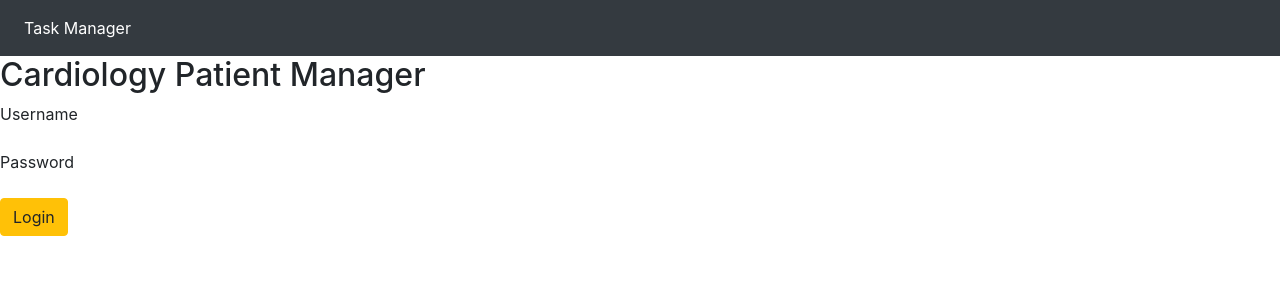
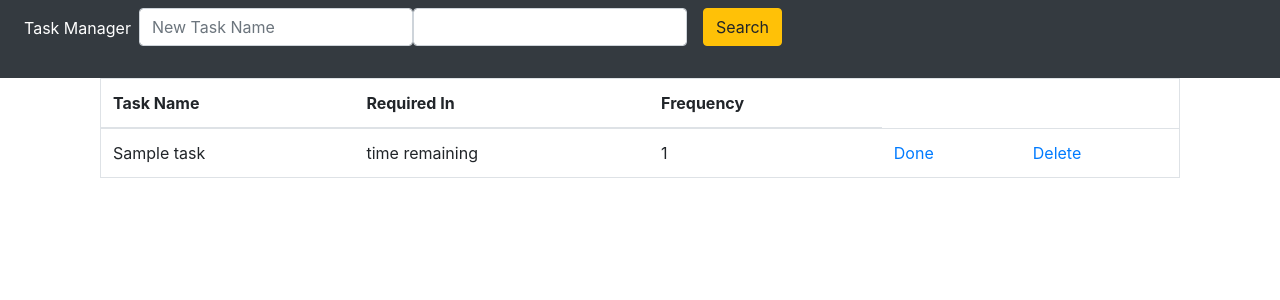
Before and after one commit to GregMalicki/CS-4500-Project, a Django app: page / in a window 1280 px wide. Shown: the top 300 px of the page. Run offline with Django 3.2, Linux system fonts and the light colour scheme; tables that the repository leaves empty hold one stand-in row (values such as "Sample post"); some libraries are stand-ins or nearby versions.

Commit message:
added ability to create a new task

```diff
--- /dev/null
+++ b/task_manager/tasks/forms.py
@@ -0,0 +1,23 @@
+from django import forms
+
+
+class NewTaskForm(forms.Form):
+
+    new_name = forms.CharField(
+        max_length=50,
+        widget=forms.TextInput(
+            attrs={
+                'class': 'form-control',
+                'id': 'newName',
+                'placeholder': 'New Task Name'
+            }
+        ))
+    new_rate = forms.CharField(
+        max_length=50,
+        widget=forms.TextInput(
+            attrs={
+                'class': 'form-control',
+                'id': 'newRate',
+                'placeholder': ''
+            }
+        ))
--- a/task_manager/tasks/templates/application.html
+++ b/task_manager/tasks/templates/application.html
@@ -16,7 +16,17 @@
     <div class="collapse navbar-collapse" id="navbarNavAltMarkup">
         <div class="navbar-nav">
             <a class="nav-item nav-link active" href="#">Task Manager <span class="sr-only">(current)</span></a>
-
+              <form action="" method="POST"> {% csrf_token %}
+                  <div class="float-left" align="left">
+                    {{ form.new_name }}
+                  </div>
+                  <div class="float-left" align="left">
+                    {{ form.new_rate }}
+                  </div>
+                  <div class="float-left" align="right">
+                    <button type="submit" name="submit" class="btn btn-warning ml-3 mr-2 mb-4">Search</button>
+                  </div>
+              </form>
         </div>
     </div>
 </nav>
--- a/task_manager/tasks/templates/homepage.html
+++ b/task_manager/tasks/templates/homepage.html
@@ -1,17 +1,49 @@
 {% extends 'application.html' %}
 {% block content %}
-<div class="container-fixed">
-    <h2> Cardiology Patient Manager </h2>
-    <form action="/login/" method="POST"> {% csrf_token %}
-        <div class="form-group">
-            <label for="loginUsername"> Username</label>
-            {{ form.username }}
+<!-- Div holding the entire page -->
+<div class="wrapper">
+
+    <div id="content">
+
+        <div class="container">
+
+            <div class="row">
+                <div class="col" id="patients-col">
+                    <div class="container">
+                      {% if not tasks %}
+                        <div class="alert alert-danger" role="alert" style="margin-top:20px">
+                            <strong>Error: </strong>No tasks found.
+                        </div>
+                      {% else %}
+                      <table class="table table-hover border">
+                        <thead>
+                          <tr>
+                            <th>Task Name</th>
+                            <th>Required In</th>
+                            <th>Frequency</th>
+                          </tr>
+                        </thead>
+                        <tbody style="overflow-y: scroll; height: 25px">
+                        {% for task in tasks %}
+                          <tr>
+                            <td>{{task.name}}</td>
+                            <td>time remaining</td>
+                            <td>{{task.frequency}}</td>
+                            <td>
+                                <a class="text-primary" href="/patients/profile/?id={{task.id}}">Done</a>
+                            </td>
+                            <td>
+                                <a class="text-primary" href="/patients/profile/?id={{task.id}}">Delete</a>
+                            </td>
+                          </tr>
+                        {% endfor %}
+                        </tbody>
+                      </table>
+                      {% endif %}
+                    </div>
+                </div>
+            </div>
         </div>
-        <div class="form-group">
-            <label for="loginPassword"> Password</label>
-            {{ form.password }}
-        </div>
-        <button type="submit" class="btn btn-warning">Login</button>
-    </form>
+    </div>
 </div>
 {% endblock %}
--- a/task_manager/tasks/views.py
+++ b/task_manager/tasks/views.py
@@ -1,5 +1,15 @@
 from django.shortcuts import render
+from tasks.forms import NewTaskForm
+from tasks.models import Task
 
 
 def home(request):
-    return render(request, 'homepage.html')
+    if request.method == 'POST':
+        form = NewTaskForm(request.POST)
+        if form.is_valid():
+            cd = form.cleaned_data
+            Task.objects.create(name=cd['new_name'], frequency=cd['new_rate'])
+            return render(request, 'homepage.html', {'form': NewTaskForm(), 'tasks': Task.objects.all()})
+        return render(request, 'homepage.html', {'form': NewTaskForm(), 'tasks': Task.objects.all()})
+    if request.method == 'GET':
+        return render(request, 'homepage.html', {'form': NewTaskForm(), 'tasks': Task.objects.all()})
```
Also changed, not shown: task_manager/tasks/migrations/0001_initial.py (added).
